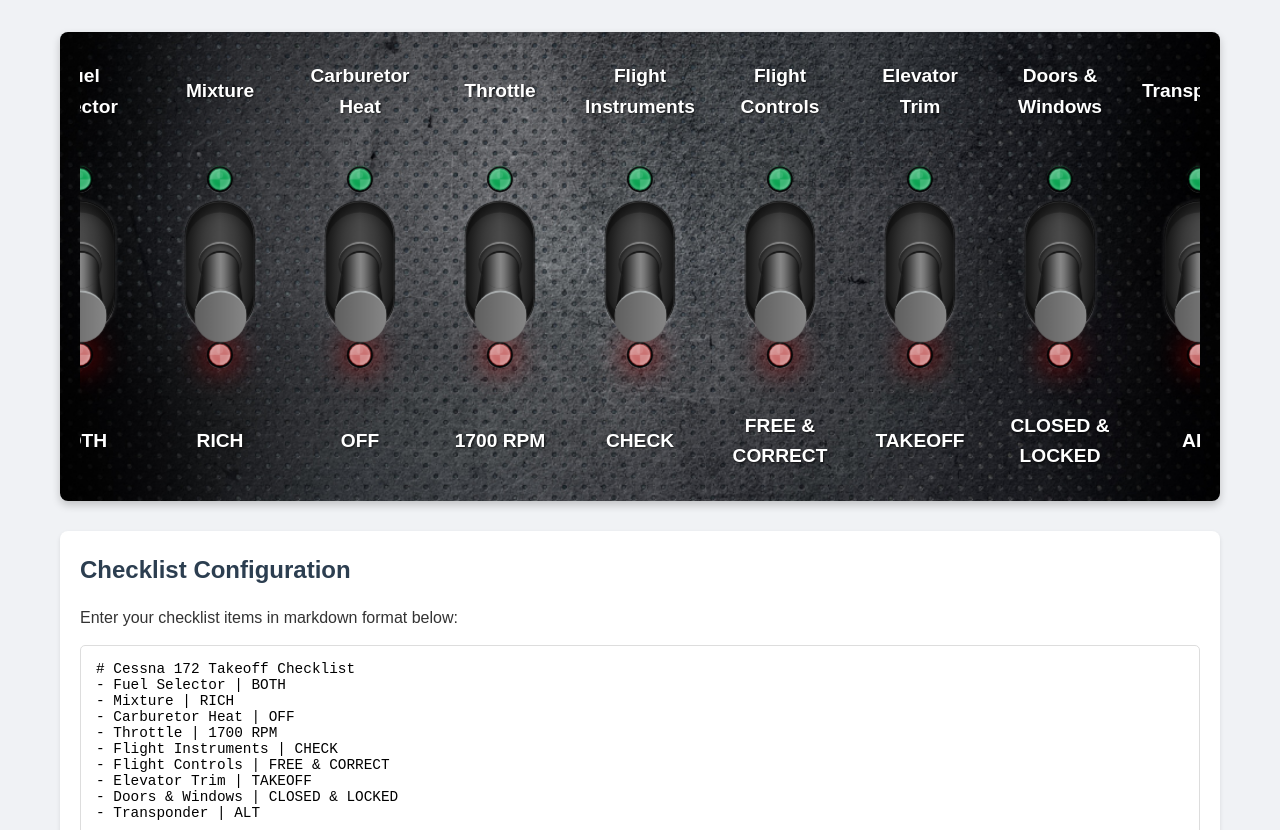
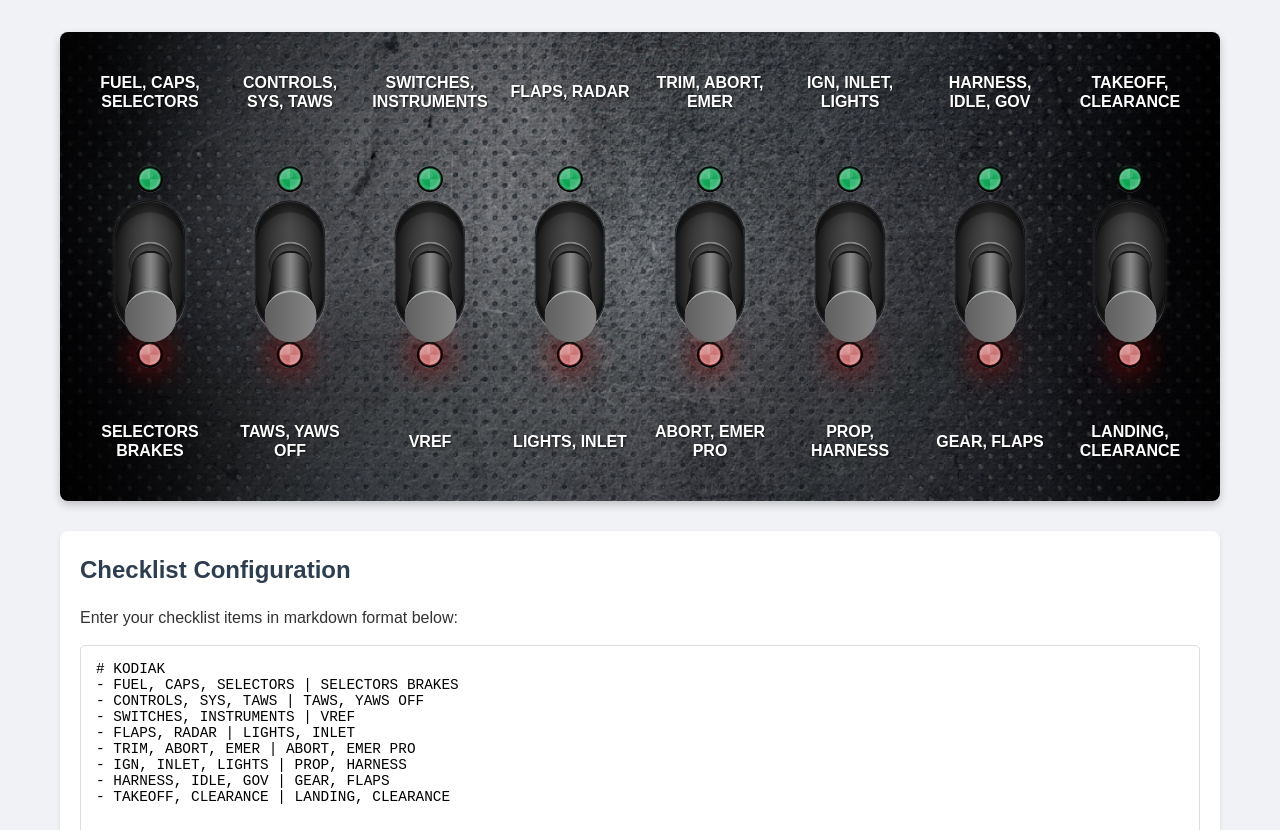
Before and after one commit to jurgenskrause/ChecklistBuddy, a plain HTML site: page index.html in a window 1280 px wide. Shown: the part 337-1167 px from the top of the page. Drawn offline with Linux system fonts and the light colour scheme.

Commit message:
Automatic scaling of labels

```diff
--- a/index.html
+++ b/index.html
@@ -32,8 +32,14 @@
         }
 
         .switch-label-top, .switch-label-bottom {
-            font-size: 1.2rem !important;
             margin: 5px 0 !important;
+            text-align: center !important;
+            display: flex !important;
+            align-items: center !important;
+            justify-content: center !important;
+            overflow: hidden !important;
+            text-overflow: ellipsis !important;
+            word-wrap: break-word !important;
         }
 
         /* Config management styles */
--- a/script.js
+++ b/script.js
@@ -10,16 +10,15 @@ document.addEventListener('DOMContentLoaded', function() {
     const savedConfigsSelect = document.getElementById('savedConfigs');
 
     // Sample markdown for initial load
-    const sampleMarkdown = `# Cessna 172 Takeoff Checklist
-- Fuel Selector | BOTH
-- Mixture | RICH
-- Carburetor Heat | OFF
-- Throttle | 1700 RPM
-- Flight Instruments | CHECK
-- Flight Controls | FREE & CORRECT
-- Elevator Trim | TAKEOFF
-- Doors & Windows | CLOSED & LOCKED
-- Transponder | ALT`;
+    const sampleMarkdown = `# KODIAK
+- FUEL, CAPS, SELECTORS | SELECTORS BRAKES
+- CONTROLS, SYS, TAWS | TAWS, YAWS OFF
+- SWITCHES, INSTRUMENTS | VREF
+- FLAPS, RADAR | LIGHTS, INLET
+- TRIM, ABORT, EMER | ABORT, EMER PRO
+- IGN, INLET, LIGHTS | PROP, HARNESS
+- HARNESS, IDLE, GOV | GEAR, FLAPS
+- TAKEOFF, CLEARANCE | LANDING, CLEARANCE`;
 
     // Load saved configurations from cookies
     loadSavedConfigs();
@@ -154,9 +153,12 @@ document.addEventListener('DOMContentLoaded', function() {
             const topLabelElement = document.createElement('div');
             topLabelElement.className = 'switch-label-top';
             topLabelElement.textContent = item.topLabel;
-            topLabelElement.style.fontSize = '1.2rem';
+            topLabelElement.style.textAlign = 'center';
             topLabelElement.style.margin = '5px 0';
             topLabelElement.style.height = '40px';
+            topLabelElement.style.display = 'flex';
+            topLabelElement.style.alignItems = 'center';
+            topLabelElement.style.justifyContent = 'center';
             switchWrapper.appendChild(topLabelElement);
 
             // Switch
@@ -200,9 +202,12 @@ document.addEventListener('DOMContentLoaded', function() {
             const bottomLabelElement = document.createElement('div');
             bottomLabelElement.className = 'switch-label-bottom';
             bottomLabelElement.textContent = item.bottomLabel;
-            bottomLabelElement.style.fontSize = '1.2rem';
+            bottomLabelElement.style.textAlign = 'center';
             bottomLabelElement.style.margin = '5px 0';
             bottomLabelElement.style.height = '40px';
+            bottomLabelElement.style.display = 'flex';
+            bottomLabelElement.style.alignItems = 'center';
+            bottomLabelElement.style.justifyContent = 'center';
             switchWrapper.appendChild(bottomLabelElement);
 
             // Add to container
@@ -211,6 +216,9 @@ document.addEventListener('DOMContentLoaded', function() {
 
         // Auto-scale switches based on number of items
         autoScaleSwitches(items.length);
+
+        // Auto-adjust font size for all labels
+        autoAdjustLabelFontSize();
     }
 
     /**
@@ -436,4 +444,63 @@ document.addEventListener('DOMContentLoaded', function() {
         const items = document.querySelectorAll('.switch-wrapper');
         autoScaleSwitches(items.length);
     });
+
+    /**
+     * Auto-adjust font size for all switch labels to ensure they fit
+     * and maintain uniform font size across all labels
+     */
+    function autoAdjustLabelFontSize() {
+        const topLabels = document.querySelectorAll('.switch-label-top');
+        const bottomLabels = document.querySelectorAll('.switch-label-bottom');
+        const allLabels = [...topLabels, ...bottomLabels];
+
+        if (allLabels.length === 0) return;
+
+        // Start with maximum font size
+        let fontSize = 1.2; // Starting font size in rem
+        const minFontSize = 0.6; // Minimum font size in rem
+        const maxFontSize = 1.2; // Maximum font size in rem
+        const labelWidth = 120; // Label width in px
+        const decrementStep = 0.05; // How much to reduce font size each iteration
+
+        let allFit = false;
+
+        // Find the minimum font size needed for all labels to fit
+        while (!allFit && fontSize >= minFontSize) {
+            allFit = true;
+
+            for (const label of allLabels) {
+                // Apply current font size
+                label.style.fontSize = `${fontSize}rem`;
+
+                // Check if content is overflowing
+                if (label.scrollWidth > labelWidth) {
+                    allFit = false;
+                    break;
+                }
+            }
+
+            if (!allFit) {
+                fontSize -= decrementStep;
+            }
+        }
+
+        // Apply the final font size to all labels for uniformity
+        const finalFontSize = Math.max(fontSize, minFontSize);
+
+        for (const label of allLabels) {
+            label.style.fontSize = `${finalFontSize}rem`;
+
+            // Ensure center alignment
+            label.style.textAlign = 'center';
+            label.style.display = 'flex';
+            label.style.justifyContent = 'center';
+            label.style.alignItems = 'center';
+
+            // Ensure text doesn't overflow
+            label.style.overflow = 'hidden';
+            label.style.textOverflow = 'ellipsis';
+            label.style.width = '100%';
+        }
+    }
 });
--- a/styles.css
+++ b/styles.css
@@ -121,13 +121,16 @@ header h1 {
     font-weight: bold;
     text-align: center;
     margin: 5px 0;
-    font-size: 1.2rem;
     text-shadow: 1px 1px 2px rgba(0, 0, 0, 0.7);
     width: 100%;
     height: 40px;
     display: flex;
     align-items: center;
     justify-content: center;
+    overflow: hidden;
+    text-overflow: ellipsis;
+    line-height: 1.2;
+    word-wrap: break-word;
 }
 
 /* Markdown Input Styles */
```
